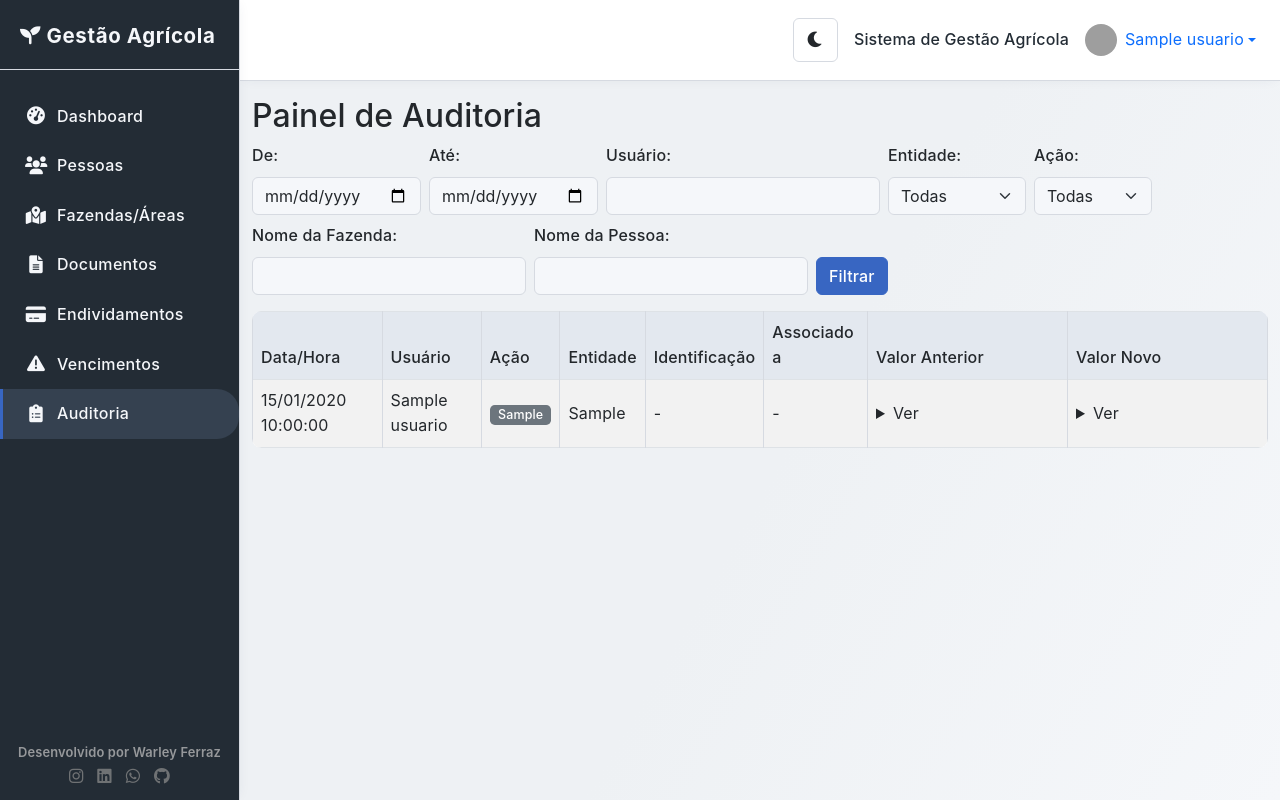
After one commit to Frraz/Gestao-Agro-Beta, a Flask app: page /admin/auditoria in a window 1280 px wide. The commit adds this page. Run offline with Flask 3, Linux system fonts and the light colour scheme; a user stored in the database is signed in; tables that the repository leaves empty hold one stand-in row (values such as "Sample post"); grey boxes are pictures that could not be loaded.

Commit message:
implementando auditoria 3

```diff
--- a/src/main.py
+++ b/src/main.py
@@ -1,3 +1,5 @@
+# /src/main.py
+
 import os
 import sys
 import logging
@@ -16,10 +18,12 @@ from src.routes.fazenda import fazenda_bp
 from src.routes.documento import documento_bp
 from src.routes.endividamento import endividamento_bp
 from src.routes.auth import auth_bp
+from src.routes.auditoria import auditoria_bp
 from src.utils.performance import init_performance_optimizations, PerformanceMiddleware
 from sqlalchemy.exc import SQLAlchemyError, IntegrityError, OperationalError
 from sqlalchemy import text
 from flask_login import LoginManager
+from src.utils.filters import register_filters
 
 def configure_logging(app):
     """Configura o sistema de logs da aplicação"""
@@ -41,6 +45,9 @@ def allowed_file(filename):
 
 def create_app(test_config=None):
     app = Flask(__name__)
+
+    # Registra filtros customizados do Jinja2
+    register_filters(app)
 
     # Flask-Login
     login_manager = LoginManager()
@@ -93,7 +100,7 @@ def create_app(test_config=None):
     app.config['REDIS_URL'] = os.environ.get('REDIS_URL', 'redis://localhost:6379/0')
 
     # Configurar logging
-    app = configure_logging(app)
+    configure_logging(app)
 
     # Inicialização do banco de dados
     db.init_app(app)
@@ -114,6 +121,7 @@ def create_app(test_config=None):
     app.register_blueprint(documento_bp)
     app.register_blueprint(endividamento_bp)
     app.register_blueprint(auth_bp)
+    app.register_blueprint(auditoria_bp)
 
     # Rota raiz
     @app.route('/')
--- a/src/routes/auditoria.py
+++ b/src/routes/auditoria.py
@@ -1,12 +1,99 @@
 #/src/routes/auditoria.py
-from flask import Blueprint, render_template
+
+from flask import Blueprint, render_template, request
 from src.models.auditoria import Auditoria
 from flask_login import login_required
+from src.models.fazenda import Fazenda
+from src.models.pessoa import Pessoa
+from src import db  # Certifique-se de importar db do seu projeto
+import json
 
 auditoria_bp = Blueprint('auditoria', __name__)
 
 @auditoria_bp.route('/admin/auditoria')
 @login_required
 def painel_auditoria():
-    logs = Auditoria.query.order_by(Auditoria.data_hora.desc()).limit(100).all()
+    # Filtros
+    query = Auditoria.query
+
+    data_ini = request.args.get('data_ini')
+    data_fim = request.args.get('data_fim')
+    usuario = request.args.get('usuario')
+    entidade = request.args.get('entidade')
+    acao = request.args.get('acao')
+    nome_fazenda = request.args.get('nome_fazenda')
+    nome_pessoa = request.args.get('nome_pessoa')
+
+    if data_ini:
+        query = query.filter(Auditoria.data_hora >= data_ini)
+    if data_fim:
+        query = query.filter(Auditoria.data_hora <= data_fim + " 23:59:59")
+    if usuario:
+        query = query.join(Auditoria.usuario).filter(Auditoria.usuario.has(nome=usuario))
+    if entidade:
+        query = query.filter(Auditoria.entidade == entidade)
+    if acao:
+        query = query.filter(Auditoria.acao == acao)
+
+    # --- Filtro por nome da fazenda ---
+    if nome_fazenda:
+        fazendas_ids = [f.id for f in Fazenda.query.filter(Fazenda.nome.ilike(f"%{nome_fazenda}%")).all()]
+        if fazendas_ids:
+            query = query.filter(
+                db.or_(
+                    *[(Auditoria.valor_novo.contains(str(fid)) | Auditoria.valor_anterior.contains(str(fid))) for fid in fazendas_ids]
+                )
+            )
+
+    # --- Filtro por nome da pessoa ---
+    if nome_pessoa:
+        pessoas_ids = [p.id for p in Pessoa.query.filter(Pessoa.nome.ilike(f"%{nome_pessoa}%")).all()]
+        if pessoas_ids:
+            query = query.filter(
+                db.or_(
+                    *[(Auditoria.valor_novo.contains(str(pid)) | Auditoria.valor_anterior.contains(str(pid))) for pid in pessoas_ids]
+                )
+            )
+
+    logs = query.order_by(Auditoria.data_hora.desc()).limit(100).all()
+
+    # Pré-carregar todas as fazendas e pessoas em dicionários para evitar N+1 queries
+    fazendas = {f.id: f.nome for f in Fazenda.query.all()}
+    pessoas = {p.id: p.nome for p in Pessoa.query.all()}
+
+    def extrair_identificacao(log):
+        try:
+            valor = json.loads(log.valor_novo or log.valor_anterior or '{}')
+        except Exception:
+            valor = {}
+        if log.entidade == 'Documento':
+            return valor.get('nome', f"ID {valor.get('id', '-')}")
+        if log.entidade == 'Pessoa':
+            return valor.get('nome', valor.get('cpf_cnpj', '-'))
+        if log.entidade == 'Fazenda':
+            return valor.get('nome', f"ID {valor.get('id', '-')}")
+        return '-'
+
+    def extrair_associado(log):
+        try:
+            valor = json.loads(log.valor_novo or log.valor_anterior or '{}')
+        except Exception:
+            valor = {}
+        if log.entidade == 'Documento':
+            if valor.get('pessoa_id'):
+                nome = pessoas.get(valor['pessoa_id'], str(valor['pessoa_id']))
+                return f"Pessoa: {nome}"
+            elif valor.get('fazenda_id'):
+                nome = fazendas.get(valor['fazenda_id'], str(valor['fazenda_id']))
+                return f"Fazenda: {nome}"
+        if log.entidade == 'Pessoa':
+            if valor.get('fazenda_id'):
+                nome = fazendas.get(valor['fazenda_id'], str(valor['fazenda_id']))
+                return f"Fazenda: {nome}"
+        return '-'
+
+    for log in logs:
+        log.identificacao = extrair_identificacao(log)
+        log.associado = extrair_associado(log)
+
     return render_template('admin/auditoria.html', logs=logs)
--- /dev/null
+++ b/src/templates/admin/auditoria.html
@@ -0,0 +1,108 @@
+<!-- /src/templates/admin/auditoria.html -->
+
+{% extends "layouts/base.html" %}
+{% block title %}Painel de Auditoria{% endblock %}
+{% block content %}
+<h2>Painel de Auditoria</h2>
+<div class="table-responsive">
+  <form method="get" class="mb-3 row g-2 align-items-end">
+    <div class="col-auto">
+      <label for="data_ini" class="form-label">De:</label>
+      <input type="date" name="data_ini" id="data_ini" class="form-control" value="{{ request.args.get('data_ini', '') }}">
+    </div>
+    <div class="col-auto">
+      <label for="data_fim" class="form-label">Até:</label>
+      <input type="date" name="data_fim" id="data_fim" class="form-control" value="{{ request.args.get('data_fim', '') }}">
+    </div>
+    <div class="col-auto">
+      <label for="usuario" class="form-label">Usuário:</label>
+      <input type="text" name="usuario" id="usuario" class="form-control" value="{{ request.args.get('usuario', '') }}">
+    </div>
+    <div class="col-auto">
+      <label for="entidade" class="form-label">Entidade:</label>
+      <select name="entidade" id="entidade" class="form-select">
+        <option value="">Todas</option>
+        <option value="Documento" {% if request.args.get('entidade')=='Documento' %}selected{% endif %}>Documento</option>
+        <option value="Pessoa" {% if request.args.get('entidade')=='Pessoa' %}selected{% endif %}>Pessoa</option>
+        <option value="Fazenda" {% if request.args.get('entidade')=='Fazenda' %}selected{% endif %}>Fazenda</option>
+      </select>
+    </div>
+    <div class="col-auto">
+      <label for="acao" class="form-label">Ação:</label>
+      <select name="acao" id="acao" class="form-select">
+        <option value="">Todas</option>
+        <option value="criação" {% if request.args.get('acao')=='criação' %}selected{% endif %}>Criação</option>
+        <option value="edição" {% if request.args.get('acao')=='edição' %}selected{% endif %}>Edição</option>
+        <option value="exclusão" {% if request.args.get('acao')=='exclusão' %}selected{% endif %}>Exclusão</option>
+      </select>
+    </div>
+    <div class="col-auto">
+      <label for="nome_fazenda" class="form-label">Nome da Fazenda:</label>
+      <input type="text" name="nome_fazenda" id="nome_fazenda" class="form-control" value="{{ request.args.get('nome_fazenda', '') }}">
+    </div>
+    <div class="col-auto">
+      <label for="nome_pessoa" class="form-label">Nome da Pessoa:</label>
+      <input type="text" name="nome_pessoa" id="nome_pessoa" class="form-control" value="{{ request.args.get('nome_pessoa', '') }}">
+    </div>
+    <div class="col-auto">
+      <button class="btn btn-primary" type="submit">Filtrar</button>
+    </div>
+  </form>
+  <table class="table table-striped table-bordered align-middle">
+    <thead>
+      <tr>
+        <th>Data/Hora</th>
+        <th>Usuário</th>
+        <th>Ação</th>
+        <th>Entidade</th>
+        <th>Identificação</th>
+        <th>Associado a</th>
+        <th style="min-width:200px;">Valor Anterior</th>
+        <th style="min-width:200px;">Valor Novo</th>
+      </tr>
+    </thead>
+    <tbody>
+      {% for log in logs %}
+      <tr>
+        <td>{{ log.data_hora.strftime('%d/%m/%Y %H:%M:%S') }}</td>
+        <td>{{ log.usuario.nome if log.usuario else '---' }}</td>
+        <td>
+          {% if log.acao == 'criação' %}
+            <span class="badge bg-success">{{ log.acao }}</span>
+          {% elif log.acao == 'edição' %}
+            <span class="badge bg-warning text-dark">{{ log.acao }}</span>
+          {% elif log.acao == 'exclusão' %}
+            <span class="badge bg-danger">{{ log.acao }}</span>
+          {% else %}
+            <span class="badge bg-secondary">{{ log.acao }}</span>
+          {% endif %}
+        </td>
+        <td>{{ log.entidade }}</td>
+        <td>{{ log.identificacao or '-' }}</td>
+        <td>{{ log.associado or '-' }}</td>
+        <td style="max-width:320px; overflow:auto;">
+          {% if log.valor_anterior %}
+            <details>
+              <summary>Ver</summary>
+              <pre style="font-size: 0.95em;">{{ log.valor_anterior | prettyjson }}</pre>
+            </details>
+          {% else %}
+            -
+          {% endif %}
+        </td>
+        <td style="max-width:320px; overflow:auto;">
+          {% if log.valor_novo %}
+            <details>
+              <summary>Ver</summary>
+              <pre style="font-size: 0.95em;">{{ log.valor_novo | prettyjson }}</pre>
+            </details>
+          {% else %}
+            -
+          {% endif %}
+        </td>
+      </tr>
+      {% endfor %}
+    </tbody>
+  </table>
+</div>
+{% endblock %}
--- a/src/templates/layouts/base.html
+++ b/src/templates/layouts/base.html
@@ -51,6 +51,11 @@
                 <li {% if '/admin/documentos/vencidos' in request.path %}class="active"{% endif %}>
                     <a href="{{ url_for('admin.listar_documentos_vencidos') }}">
                         <i class="fas fa-exclamation-triangle"></i> Vencimentos
+                    </a>
+                </li>
+                <li {% if '/admin/auditoria' in request.path %}class="active"{% endif %}>
+                    <a href="{{ url_for('auditoria.painel_auditoria') }}">
+                        <i class="fa fa-clipboard-list"></i> Auditoria
                     </a>
                 </li>
             </ul>
--- /dev/null
+++ b/src/utils/filters.py
@@ -0,0 +1,15 @@
+#/src/utils/filters.py
+
+import json
+from markupsafe import Markup
+
+def prettyjson(value):
+    try:
+        if isinstance(value, str):
+            value = json.loads(value)
+        return Markup(json.dumps(value, indent=2, ensure_ascii=False))
+    except Exception:
+        return value
+
+def register_filters(app):
+    app.jinja_env.filters['prettyjson'] = prettyjson
```
Also changed, not shown: src/templates/layouts/auditoria.html (deleted, +0 -45 lines), src/utils/__init__.py (+13 -0 lines).
